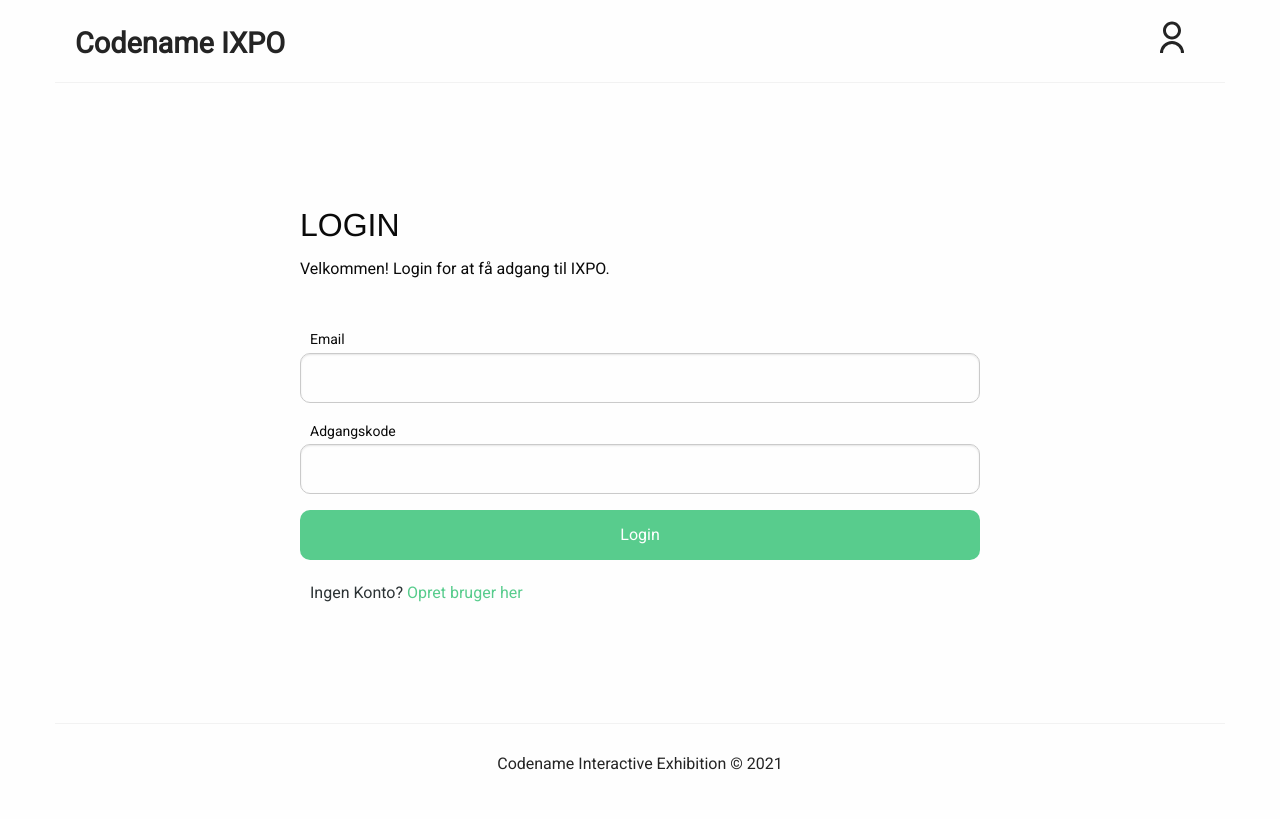
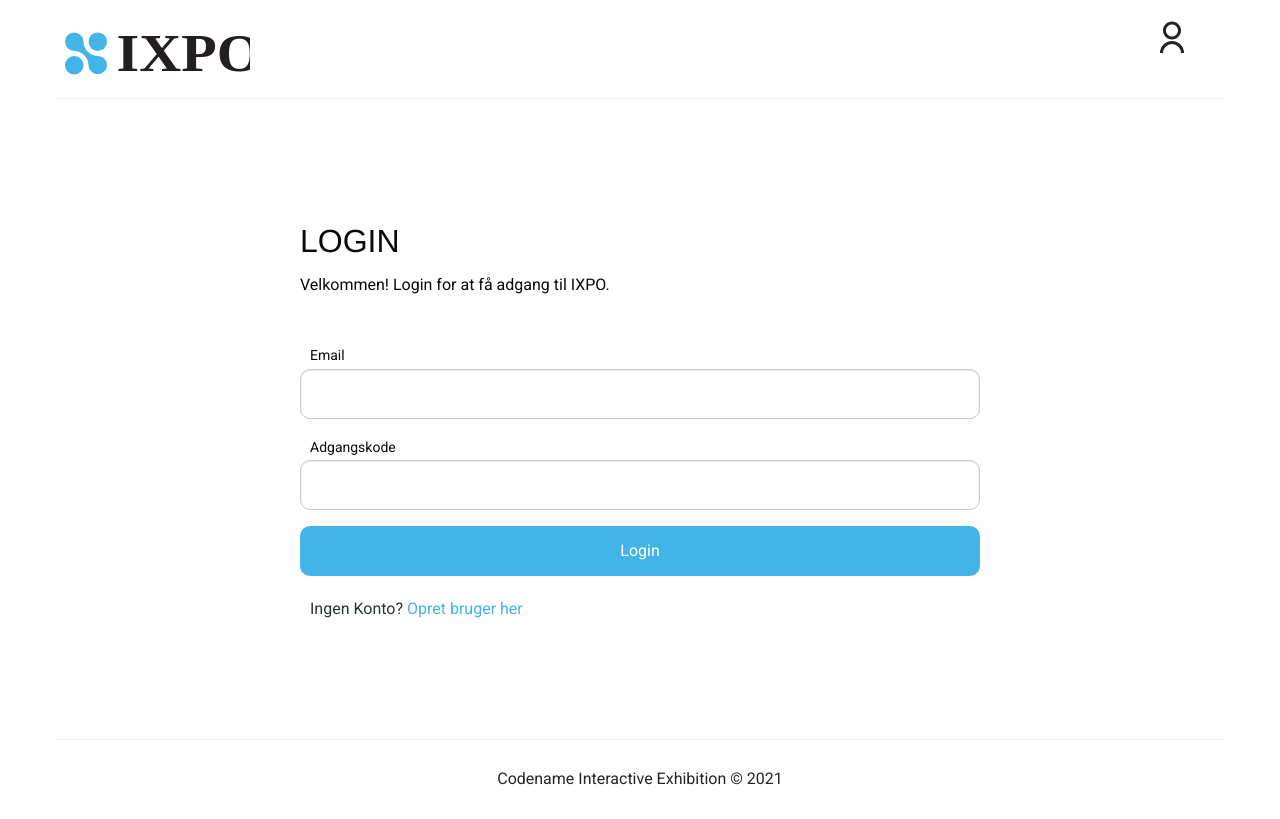
Before and after one commit to bjerringgaard/BAexam, a React (Create React App) app: page / in a window 1280 px wide. Built offline with nearby package versions, Linux system fonts and the light colour scheme; no server answers.

Commit message:
tilføjet logo

```diff
--- a/src/_settings.scss
+++ b/src/_settings.scss
@@ -63,7 +63,7 @@
 //Temp
 $app-background: #662d8f;
 $fullwhite: #ffffff;
-$dollargreen: #58cc8d;
+$dollargreen: #42b4e7;
 $logoutred: #d64541;
 $bluethunder: #19b5fe;
 
--- a/src/components/layout/Header.js
+++ b/src/components/layout/Header.js
@@ -1,14 +1,15 @@
 import React from 'react';
 import {Link} from 'react-router-dom';
 import './Header.scss';
+import Logo from'../../assets/IXPOlogoblue.svg';
 import Navigator from './Navigation';
 
 
 function Header() {
   return (
       <div className="grid-x header">
-          <div className="cell small-12 medium-6 header__logo"><Link to="/userpage"><p className="header__logo">Codename IXPO</p></Link></div>
-          <div className="cell small-12 medium-6">
+          <div className="cell small-12 medium-2 header__logo"><Link to="/userpage"><img src={Logo} alt="React Logo" className="logosvg" /></Link></div>
+          <div className="cell small-12 medium-10">
               <Navigator />
           </div>
       </div>
--- a/src/components/layout/Header.scss
+++ b/src/components/layout/Header.scss
@@ -14,6 +14,8 @@ a{
     text-decoration: none;
   }
 }
+
+
 
 .header {
     min-height: 10vh;
@@ -57,11 +59,23 @@ a{
     &__logo {
         flex-direction: column;
         display: flex;
-        align-items: flex-start;
+        align-items: center;
         justify-content: center;
         padding-left: 10px;
+        padding-top: 2px;
         font-weight: 800;
         margin-top: 10px;
+        color: $white;
+
+
+        .logosvg {
+            display: flex;
+            fill: black;
+            margin-top: 15px;
+            width: 200px;
+
+
+        }
 
         @include breakpoint(medium) {
             align-items: flex-start;
```
